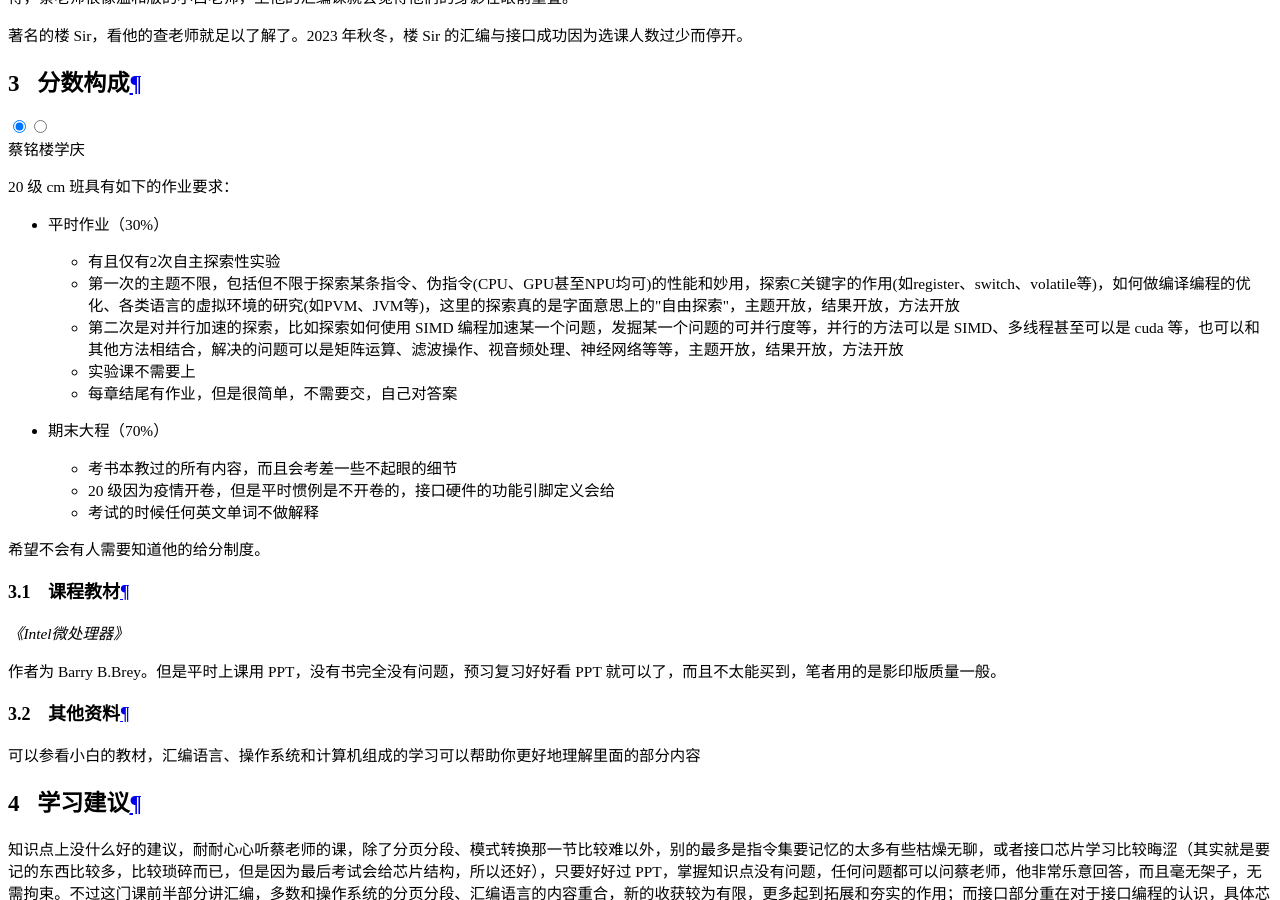
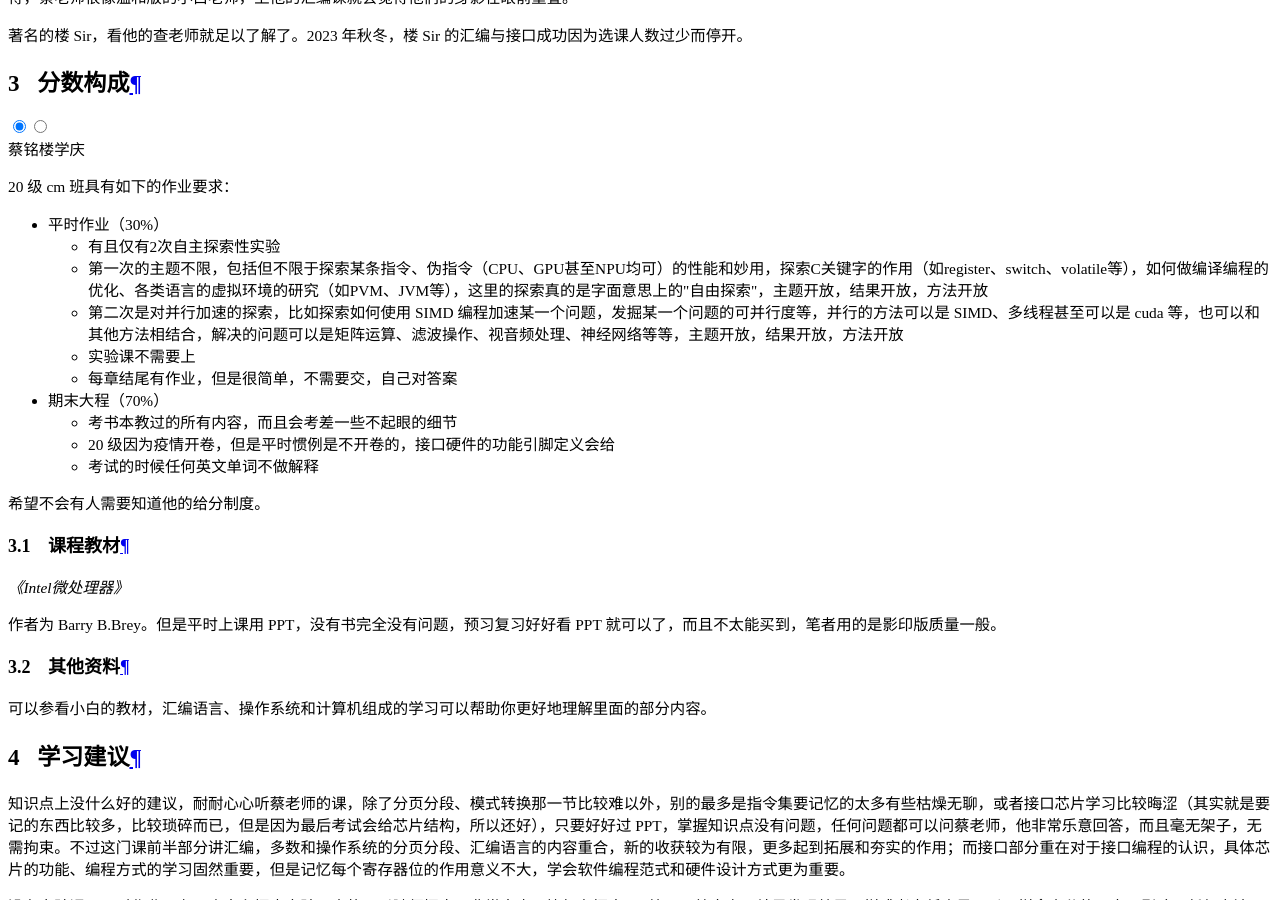
Before and after one commit to ZJU-Turing/TuringCourses, an MkDocs documentation site: the page built from docs/major_module/assembly_interface/index.md, in a window 1280 px wide and 900 px high, scrolled down 18328 px. Built offline with MkDocs 1.6.1 and Material for MkDocs 9.7.7, drawn with Linux system fonts in a browser that asks for light colours; comment, search, counter and statistics services are not loaded.

```diff
--- a/docs/major_module/assembly_interface/index.md
+++ b/docs/major_module/assembly_interface/index.md
@@ -33,11 +33,10 @@
 
     * 平时作业（30%）
         - 有且仅有2次自主探索性实验
-        - 第一次的主题不限，包括但不限于探索某条指令、伪指令(CPU、GPU甚至NPU均可)的性能和妙用，探索C关键字的作用(如register、switch、volatile等)，如何做编译编程的优化、各类语言的虚拟环境的研究(如PVM、JVM等)，这里的探索真的是字面意思上的"自由探索"，主题开放，结果开放，方法开放
+        - 第一次的主题不限，包括但不限于探索某条指令、伪指令（CPU、GPU甚至NPU均可）的性能和妙用，探索C关键字的作用（如register、switch、volatile等），如何做编译编程的优化、各类语言的虚拟环境的研究（如PVM、JVM等），这里的探索真的是字面意思上的"自由探索"，主题开放，结果开放，方法开放
         - 第二次是对并行加速的探索，比如探索如何使用 SIMD 编程加速某一个问题，发掘某一个问题的可并行度等，并行的方法可以是 SIMD、多线程甚至可以是 cuda 等，也可以和其他方法相结合，解决的问题可以是矩阵运算、滤波操作、视音频处理、神经网络等等，主题开放，结果开放，方法开放
         - 实验课不需要上
         - 每章结尾有作业，但是很简单，不需要交，自己对答案
-
     * 期末大程（70%）
         - 考书本教过的所有内容，而且会考差一些不起眼的细节
         - 20 级因为疫情开卷，但是平时惯例是不开卷的，接口硬件的功能引脚定义会给
@@ -55,7 +54,7 @@
 
 ### 其他资料
 
-可以参看小白的教材，汇编语言、操作系统和计算机组成的学习可以帮助你更好地理解里面的部分内容
+可以参看小白的教材，汇编语言、操作系统和计算机组成的学习可以帮助你更好地理解里面的部分内容。
 
 ## 学习建议
 
```
